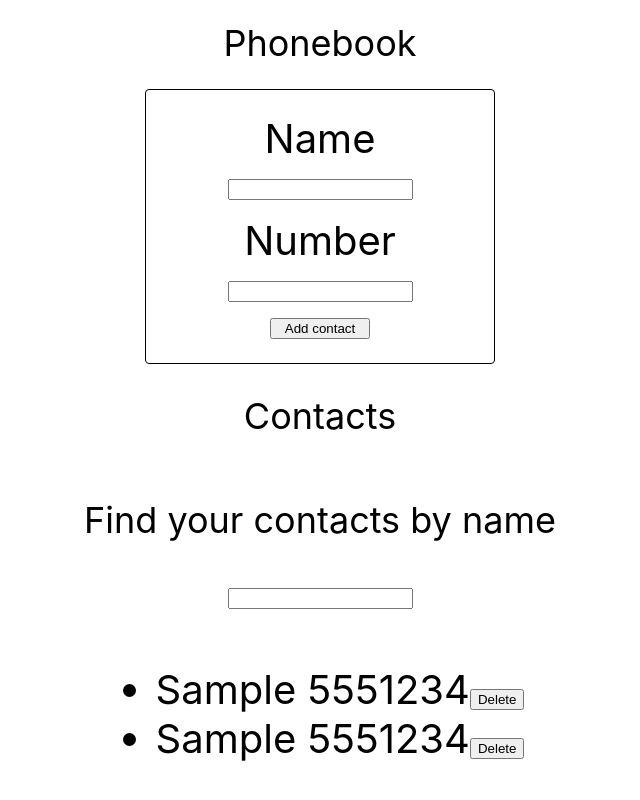
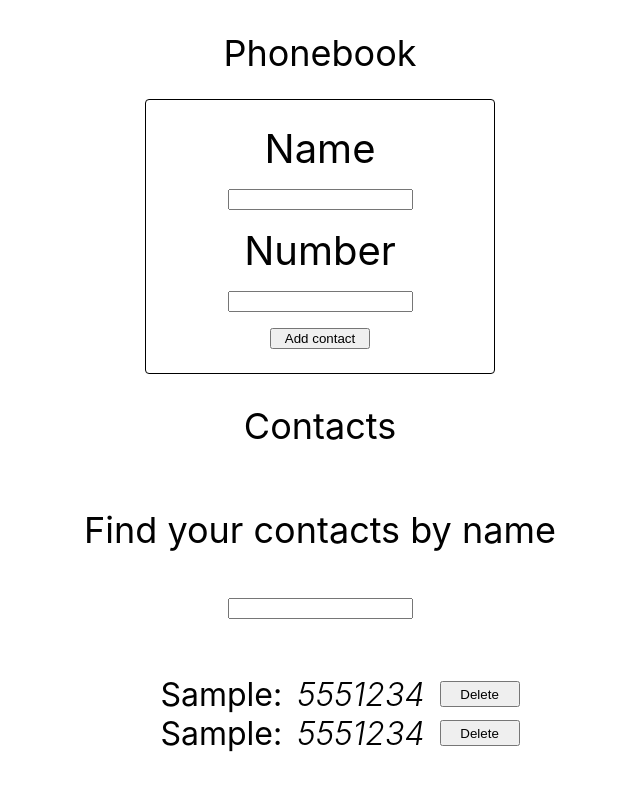
Before and after one commit to ihorkoi/goit-react-hw-02-phonebook, a React (Create React App) app: page / in a window 1280 px wide. Both pictures are taken after typing "Sample", "5551234" into the empty fields and a click on the button "Add contact". Shown: the top 800 px of the page, without its empty margins (320-960 px from the left). Built offline with nearby package versions, Linux system fonts and the light colour scheme.

Commit message:
added styles

```diff
--- /dev/null
+++ b/src/components/ContactsList/ContactList.styled.js
@@ -0,0 +1,18 @@
+import styled from 'styled-components';
+
+export const ListItem = styled.li`
+  display: flex;
+  gap: 15px;
+  align-items: center;
+  font-size: 32px;
+`;
+
+export const Button = styled.button`
+  width: 80px;
+  height: 26px;
+`;
+
+export const Number = styled.span`
+  font-style: italic;
+  font-weight: 300;
+`;
--- a/src/components/ContactsList/ContactsList.jsx
+++ b/src/components/ContactsList/ContactsList.jsx
@@ -1,3 +1,4 @@
+import { ListItem, Button, Number } from './ContactList.styled';
 export const Contacts = ({ props: { contacts, filter }, removeContact }) => {
   return (
     <div>
@@ -5,10 +6,10 @@ export const Contacts = ({ props: { contacts, filter }, removeContact }) => {
         {contacts.map(({ name, id, number }) => {
           if (name.toLowerCase().includes(filter.toLowerCase())) {
             return (
-              <li key={id}>
-                {name} {number}
-                <button onClick={() => removeContact(id)}>Delete</button>
-              </li>
+              <ListItem key={id}>
+                {name}: <Number>{number}</Number>
+                <Button onClick={() => removeContact(id)}>Delete</Button>
+              </ListItem>
             );
           }
           return '';
```
